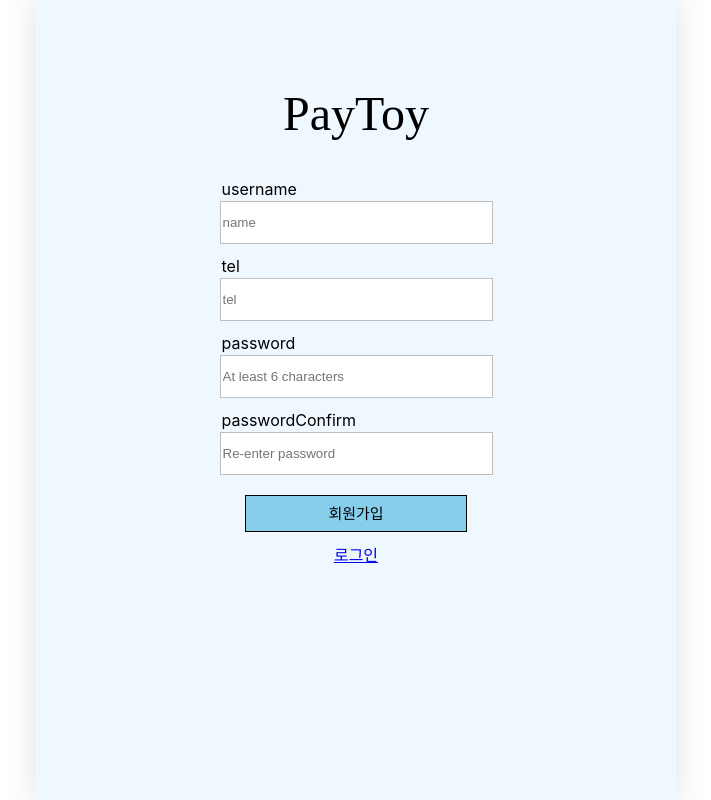
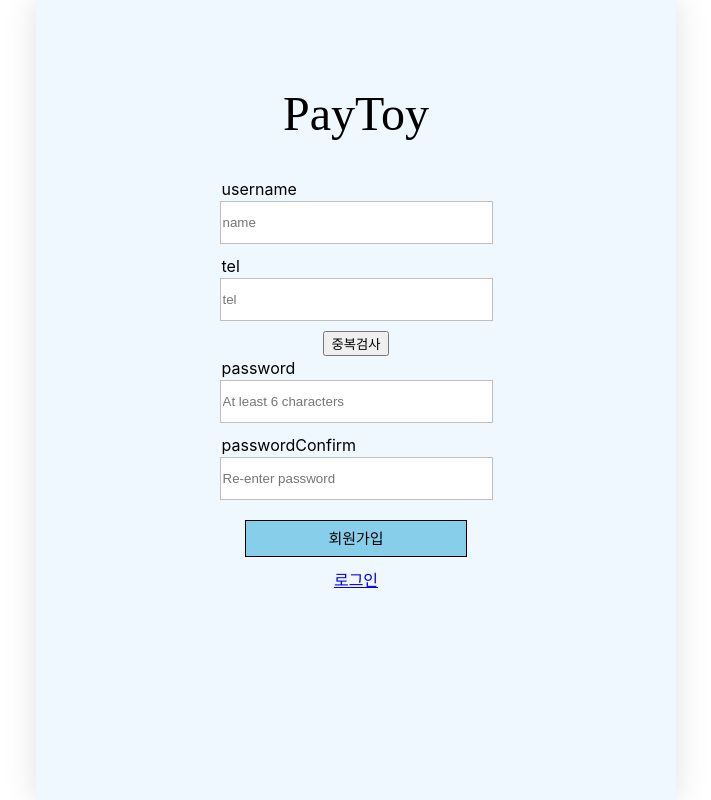
Before and after one commit to PayToy/PayToy-FE, a React (Create React App) app: page /signup in a window 1280 px wide. Shown: the whole page, without its empty margins (284-995 px from the left). Built offline with nearby package versions, Linux system fonts and the light colour scheme.

Commit message:
feat : 전화번호 중복 검사UI 추가

```diff
--- a/src/pages/SingupPage/SignupPage.js
+++ b/src/pages/SingupPage/SignupPage.js
@@ -1,6 +1,6 @@
 import { useState } from "react";
 import AuthInput from "../../components/AuthInput/AuthInput.js";
-import { Title } from "./style.js";
+import { CheckDuplicate, Title } from "./style.js";
 import { Wrapper } from "../LoginPage/style.js";
 import { Link, useNavigate } from "react-router-dom";
 import AuthButton from "../../components/AuthButton/AuthButton.js";
@@ -33,6 +33,11 @@ const SignupPage = () => {
     }
   }
 
+  const handleDuplicateCheck = () => {
+    const {tel} = formData;
+    // api 로직 추가. try catch. => alert
+  }
+
   return (
     <Wrapper>
       <Title>PayToy</Title>
@@ -50,6 +55,7 @@ const SignupPage = () => {
         value={formData.tel}
         onChange={handleData}
       />
+      <CheckDuplicate onClick={handleDuplicateCheck}>중복검사</CheckDuplicate>
       <AuthInput
         name="password"
         placeholder="At least 6 characters"
--- a/src/pages/SingupPage/style.js
+++ b/src/pages/SingupPage/style.js
@@ -17,3 +17,7 @@ font-size: 3rem;
 line-height: 63px;
 color: #000000;
 `;
+
+export const CheckDuplicate = styled.button`
+  cursor : pointer;
+`;
```
